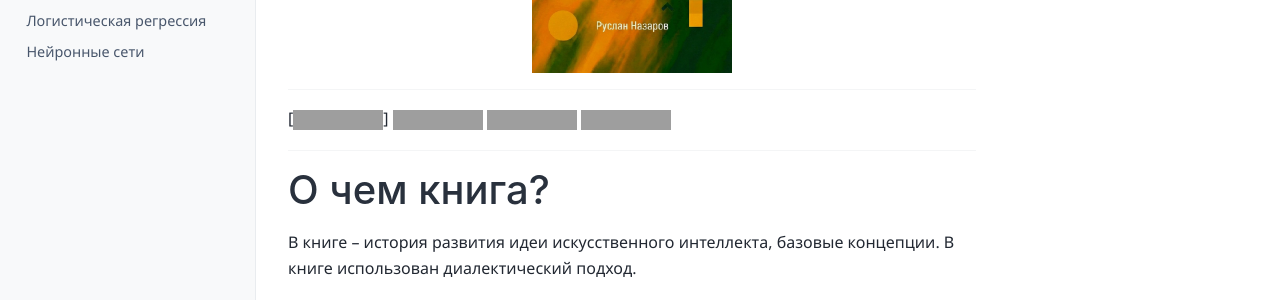
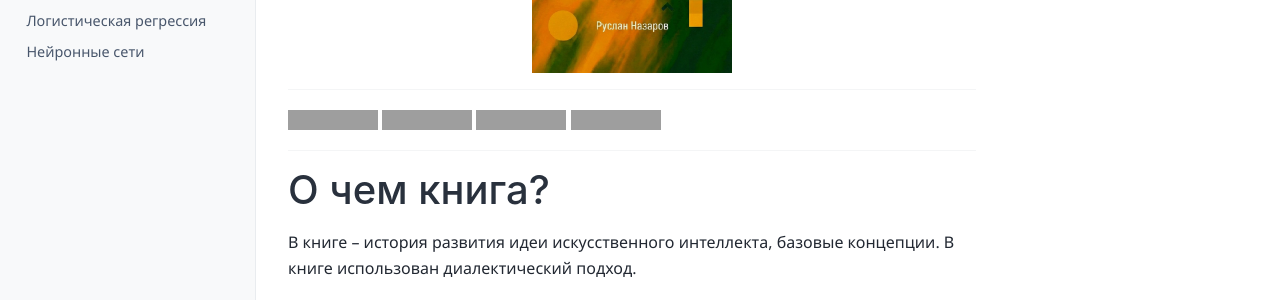
Before and after one commit to Ruslan-Nazarov/handbook_ai, a Jupyter Book: the page built from index.md, in a window 1280 px wide and 900 px high. Shown: the part 284-584 px from the top of the window. Built offline with Jupyter Book 1.0.4 settings and Sphinx 7.4.7 and the Sphinx Book theme 1.1.4, drawn with Linux system fonts in a browser that asks for light colours; pages that are not in the unit, such as notebooks, are missing from menus; grey boxes are pictures that could not be loaded.

````diff
--- a/index.md
+++ b/index.md
@@ -5,7 +5,7 @@
 ```
 ---
 
-[![Обновлено](https://img.shields.io/badge/Версия%20от-26.02.2026-blue)]
+![Обновлено](https://img.shields.io/badge/Версия%20от-26.02.2026-blue)
 [![YouTube](https://img.shields.io/badge/YouTube-@ai__understand-red)](https://www.youtube.com/@ai_understand)
 [![Python](https://img.shields.io/badge/Python-3.10+-blue?logo=python&logoColor=white)](https://python.org)
 ![GitHub stars](https://img.shields.io/github/stars/Ruslan-Nazarov/handbook_ai?style=social)
````
